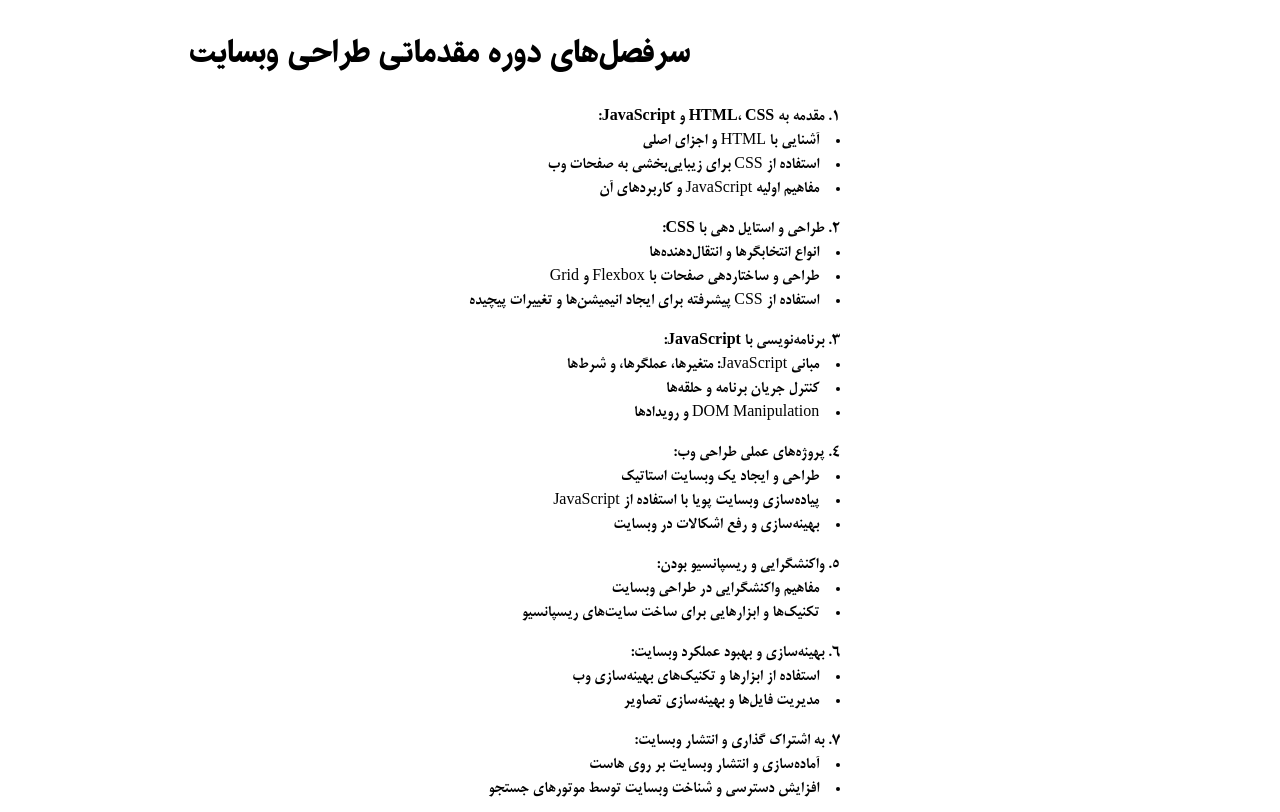
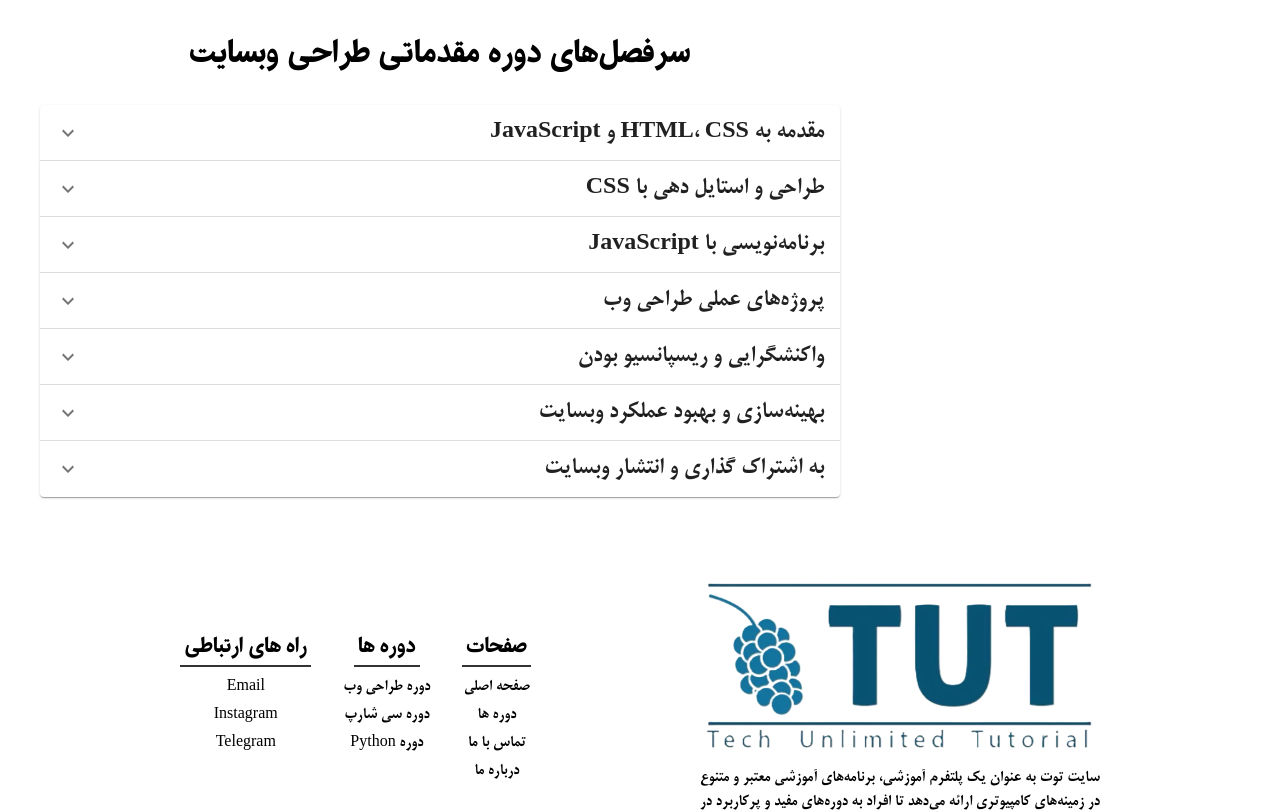
Before and after one commit to kiarashAlizadeh/tut, a React (Create React App) app: page /course/1 in a window 1280 px wide. Shown: the part 1000-1812 px from the top of the page. Built offline with nearby package versions, Linux system fonts and the light colour scheme.

Commit message:
adding accordion using material ui

```diff
--- a/package.json
+++ b/package.json
@@ -3,6 +3,10 @@
   "version": "0.1.0",
   "private": true,
   "dependencies": {
+    "@emotion/react": "^11.11.3",
+    "@emotion/styled": "^11.11.0",
+    "@mui/icons-material": "^5.15.2",
+    "@mui/material": "^5.15.2",
     "@testing-library/jest-dom": "^5.17.0",
     "@testing-library/react": "^13.4.0",
     "@testing-library/user-event": "^13.5.0",
--- a/src/components/CoursePageCom.jsx
+++ b/src/components/CoursePageCom.jsx
@@ -1,3 +1,9 @@
+import Accordion from "@mui/material/Accordion"
+import AccordionSummary from "@mui/material/AccordionSummary"
+import AccordionDetails from "@mui/material/AccordionDetails"
+import Typography from "@mui/material/Typography"
+import ExpandMoreIcon from "@mui/icons-material/ExpandMore"
+
 import { MdOutlineEdit } from "react-icons/md"
 import { IoTime } from "react-icons/io5"
 import { LiaChalkboardTeacherSolid } from "react-icons/lia"
@@ -25,6 +31,7 @@ function CoursePageCom({
   price,
   enabled,
 }) {
+  console.log(courseDetails)
   return (
     <>
       <div className="flex flex-col items-center xl:mb-10">
@@ -158,6 +165,36 @@ function CoursePageCom({
                 {desc}
               </p>
             </div>
+
+            <div className="mt-10 flex w-full flex-col">
+              <h2 class="mb-8 text-center font-IRANKharazmi text-3xl font-bold">
+                {courseDetailsTitle}
+              </h2>
+              {courseDetails.map((course) => {
+                return (
+                  <Accordion>
+                    <AccordionSummary
+                      expandIcon={<ExpandMoreIcon />}
+                      aria-controls="panel1a-content"
+                      id="panel1a-header"
+                    >
+                      <div className="font-black lg:text-2xl">
+                        {course.title}
+                      </div>
+                    </AccordionSummary>
+                    <AccordionDetails>
+                      <ul class="ml-4 list-inside list-disc">
+                        {course.details.map((detail) => (
+                          <li>{detail}</li>
+                        ))}
+                      </ul>
+                    </AccordionDetails>
+                  </Accordion>
+                )
+              })}
+            </div>
+          </div>
+        </div>
         <div class="mx-auto mt-10 w-fit select-none rounded-xl border-2 border-black px-4 py-4 xl:hidden">
           <h3 className="mb-4 text-center font-IRANKharazmi text-2xl font-black">
             جزئیات دوره
@@ -234,23 +271,11 @@ function CoursePageCom({
                 هزینه دوره :
               </b>
               {price === 0 ? (
-                    <span className="text-xl font-black text-red-700">
-                      رایگان!
-                    </span>
+                <span className="text-xl font-black text-red-700">رایگان!</span>
               ) : (
-                    <span className="font-bold text-[#2f6177]">
-                      {price} تومان
-                    </span>
+                <span className="font-bold text-[#2f6177]">{price} تومان</span>
               )}
             </span>
-              </div>
-            </div>
-            <div className="mt-10 flex w-full flex-col">
-              <h2 class="mb-8 text-center font-IRANKharazmi text-3xl font-bold">
-                {courseDetailsTitle}
-              </h2>
-              <div dangerouslySetInnerHTML={{ __html: courseDetails }}></div>
-            </div>
           </div>
         </div>
         {enabled ? (
--- a/src/pages/CoursePage.jsx
+++ b/src/pages/CoursePage.jsx
@@ -25,61 +25,63 @@ JavaScript به عنوان یک زبان برنامه‌نویسی کلاینت
 
 طراحی وبسایت با استفاده از این ابزارها و زبان‌های برنامه‌نویسی، به طور کلی به ایجاد یک تجربه کاربری مطلوب، زیبا و کارآمد می‌پردازد. با استفاده از HTML، صفحه وب ساخته می‌شود، CSS به آن ظاهری زیبا و مناسب می‌بخشد و JavaScript تعاملات و پویایی‌های لازم را فراهم می‌کند. این فرآیند نه تنها از جنبه فنی مهم است، بلکه نقش بسیار مهمی در تجربه کاربری و موفقیت یک وبسایت نیز دارد.`,
       courseDetailsTitle: "سرفصل‌های دوره مقدماتی طراحی وبسایت",
-      courseDetails: `<ol class="list-inside list-decimal">
-    <li class="mb-4">
-      <span class="font-bold">مقدمه به HTML، CSS و JavaScript:</span>
-      <ul class="ml-4 list-inside list-disc">
-        <li>آشنایی با HTML و اجزای اصلی</li>
-        <li>استفاده از CSS برای زیبایی‌بخشی به صفحات وب</li>
-        <li>مفاهیم اولیه JavaScript و کاربردهای آن</li>
-      </ul>
-    </li>
-    <li class="mb-4">
-      <span class="font-bold">طراحی و استایل دهی با CSS:</span>
-      <ul class="ml-4 list-inside list-disc">
-        <li>انواع انتخابگرها و انتقال‌دهنده‌ها</li>
-        <li>طراحی و ساختاردهی صفحات با Flexbox و Grid</li>
-        <li>استفاده از CSS پیشرفته برای ایجاد انیمیشن‌ها و تغییرات پیچیده</li>
-      </ul>
-    </li>
-    <li class="mb-4">
-      <span class="font-bold">برنامه‌نویسی با JavaScript:</span>
-      <ul class="ml-4 list-inside list-disc">
-        <li>مبانی JavaScript: متغیرها، عملگرها، و شرط‌ها</li>
-        <li>کنترل جریان برنامه و حلقه‌ها</li>
-        <li>DOM Manipulation و رویدادها</li>
-      </ul>
-    </li>
-    <li class="mb-4">
-      <span class="font-bold">پروژه‌های عملی طراحی وب:</span>
-      <ul class="ml-4 list-inside list-disc">
-        <li>طراحی و ایجاد یک وبسایت استاتیک</li>
-        <li>پیاده‌سازی وبسایت پویا با استفاده از JavaScript</li>
-        <li>بهینه‌سازی و رفع اشکالات در وبسایت</li>
-      </ul>
-    </li>
-    <li class="mb-4">
-      <span class="font-bold">واکنشگرایی و ریسپانسیو بودن:</span>
-      <ul class="ml-4 list-inside list-disc">
-        <li>مفاهیم واکنشگرایی در طراحی وبسایت</li>
-        <li>تکنیک‌ها و ابزارهایی برای ساخت سایت‌های ریسپانسیو</li>
-      </ul>
-    </li>
-    <li class="mb-4">
-      <span class="font-bold">بهینه‌سازی و بهبود عملکرد وبسایت:</span>
-      <ul class="ml-4 list-inside list-disc">
-        <li>استفاده از ابزارها و تکنیک‌های بهینه‌سازی وب</li>
-        <li>مدیریت فایل‌ها و بهینه‌سازی تصاویر</li>
-      </ul>
-    </li>
-    <li>
-      <span class="font-bold">به اشتراک گذاری و انتشار وبسایت:</span>
-      <ul class="ml-4 list-inside list-disc">
-        <li>آماده‌سازی و انتشار وبسایت بر روی هاست</li>
-        <li>افزایش دسترسی و شناخت وبسایت توسط موتورهای جستجو</li>
-      </ul>
-    </li>
-  </ol>`,
+
+      courseDetails: [
+        {
+          title: "مقدمه به HTML، CSS و JavaScript",
+          details: [
+            "آشنایی با HTML و اجزای اصلی",
+            "استفاده از CSS برای زیبایی‌بخشی به صفحات وب",
+            "مفاهیم اولیه JavaScript و کاربردهای آن",
+          ],
+        },
+        {
+          title: "طراحی و استایل دهی با CSS",
+          details: [
+            "انواع انتخابگرها و انتقال‌دهنده‌ها",
+            "طراحی و ساختاردهی صفحات با Flexbox و Grid",
+            "استفاده از CSS پیشرفته برای ایجاد انیمیشن‌ها و تغییرات پیچیده",
+          ],
+        },
+        {
+          title: "برنامه‌نویسی با JavaScript",
+          details: [
+            "مبانی JavaScript: متغیرها، عملگرها، و شرط‌ها",
+            "کنترل جریان برنامه و حلقه‌ها",
+            "DOM Manipulation و رویدادها",
+          ],
+        },
+        {
+          title: "پروژه‌های عملی طراحی وب",
+          details: [
+            "طراحی و ایجاد یک وبسایت استاتیک",
+            "پیاده‌سازی وبسایت پویا با استفاده از JavaScript",
+            "بهینه‌سازی و رفع اشکالات در وبسایت",
+          ],
+        },
+        {
+          title: "واکنشگرایی و ریسپانسیو بودن",
+          details: [
+            "مفاهیم واکنشگرایی در طراحی وبسایت",
+            "تکنیک‌ها و ابزارهایی برای ساخت سایت‌های ریسپانسیو",
+          ],
+        },
+        {
+          title: "بهینه‌سازی و بهبود عملکرد وبسایت",
+          details: [
+            "استفاده از ابزارها و تکنیک‌های بهینه‌سازی وب",
+            "مدیریت فایل‌ها و بهینه‌سازی تصاویر",
+          ],
+        },
+        {
+          title: "به اشتراک گذاری و انتشار وبسایت",
+          details: [
+            "آماده‌سازی و انتشار وبسایت بر روی هاست",
+            "افزایش دسترسی و شناخت وبسایت توسط موتورهای جستجو",
+          ],
+        },
+      ],
+
       prerequisite: "بدون پیش نیاز",
       level: "مقدماتی",
       courseTime: 23,
@@ -97,63 +99,44 @@ JavaScript به عنوان یک زبان برنامه‌نویسی کلاینت
       title: "دوره C#",
       desc: `زبان برنامه‌نویسی C# یکی از زبان‌های برنامه‌نویسی شیء‌گرا و تحت مدیریت شرکت مایکروسافت است که برای توسعه نرم‌افزارهای متنوع از جمله برنامه‌های دسکتاپ، وب، و موبایل استفاده می‌شود. C# یک زبان بسیار قدرتمند، انعطاف‌پذیر و با عملکرد بالا است که قابلیت‌هایی چون ایمنی نوع‌ها، ارث‌بری، پلی‌مورفیسم و مدیریت حافظه را فراهم می‌کند. این زبان از زیرساخت‌های مدرنی برخوردار است که توسعه دهندگان را قادر می‌سازد به راحتی و با کارایی بالا برنامه‌های متنوع و پیچیده را طراحی، پیاده‌سازی و مدیریت کنند.`,
       courseDetailsTitle: "سرفصل‌های دوره مقدماتی C#",
-      courseDetails: `<ol class="list-inside list-decimal">
-                <li class="mb-4">
-                  <span class="font-bold">مقدمه به C# :</span>
-                  <ul class="ml-4 list-inside list-disc">
-                    <li>تاریخچه و معرفی اولیه</li>
-                    <li>محیط توسعه (IDE) و نصب C#</li>
-                  </ul>
-                </li>
-                <li class="mb-4">
-                  <span class="font-bold">اساسیات برنامه‌نویسی:</span>
-                  <ul class="ml-4 list-inside list-disc">
-                    <li>متغیرها و انواع داده‌ها</li>
-                    <li>عملگرها و عبارات شرطی</li>
-                  </ul>
-                </li>
-                <li class="mb-4">
-                  <span class="font-bold">ساختار داده:</span>
-                  <ul class="ml-4 list-inside list-disc">
-                    <li>آرایه‌ها و رشته‌ها</li>
-                    <li>لیست‌ها و دیکشنری‌ها</li>
-                  </ul>
-                </li>
-                <li class="mb-4">
-                  <span class="font-bold">توابع و متدها:</span>
-                  <ul class="ml-4 list-inside list-disc">
-                    <li>تعریف و استفاده از توابع</li>
-                    <li>پارامترها و بازگشت مقادیر</li>
-                  </ul>
-                </li>
-                <li class="mb-4">
-                  <span class="font-bold">شیءگرایی و کلاس‌ها:</span>
-                  <ul class="ml-4 list-inside list-disc">
-                    <li>مبانی شیءگرایی</li>
-                    <li>تعریف کلاس و اشیاء</li>
-                  </ul>
-                </li>
-                <li class="mb-4">
-                  <span class="font-bold">ورودی و خروجی:</span>
-                  <ul class="ml-4 list-inside list-disc">
-                    <li>ورودی از کاربر</li>
-                    <li>نمایش خروجی</li>
-                  </ul>
-                </li>
-                <li class="mb-4">
-                  <span class="font-bold">استثناءها و اشکال زدایی:</span>
-                  <ul class="ml-4 list-inside list-disc">
-                    <li>مدیریت خطاها و استثناءها</li>
-                    <li>رفع اشکال (Debugging) در برنامه</li>
-                  </ul>
-                </li>
-                <li>
-                  <span class="font-bold">فایل‌ها و ورود/خروج داده:</span>
-                  <ul class="ml-4 list-inside list-disc">
-                    <li>خواندن و نوشتن اطلاعات به فایل‌ها</li>
-                  </ul>
-                </li>
-              </ol>`,
+      courseDetails: [
+        {
+          title: "مقدمه به C#",
+          details: ["تاریخچه و معرفی اولیه", "محیط توسعه (IDE) و نصب C#"],
+        },
+        {
+          title: "اساسیات برنامه‌نویسی",
+          details: ["متغیرها و انواع داده‌ها", "عملگرها و عبارات شرطی"],
+        },
+        {
+          title: "ساختار داده",
+          details: ["آرایه‌ها و رشته‌ها", "لیست‌ها و دیکشنری‌ها"],
+        },
+        {
+          title: "توابع و متدها",
+          details: ["تعریف و استفاده از توابع", "پارامترها و بازگشت مقادیر"],
+        },
+        {
+          title: "شیءگرایی و کلاس‌ها",
+          details: ["مبانی شیءگرایی", "تعریف کلاس و اشیاء"],
+        },
+        {
+          title: "ورودی و خروجی",
+          details: ["ورودی از کاربر", "نمایش خروجی"],
+        },
+        {
+          title: "استثناءها و اشکال زدایی",
+          details: [
+            "مدیریت خطاها و استثناءها",
+            "رفع اشکال (Debugging) در برنامه",
+          ],
+        },
+        {
+          title: "فایل‌ها و ورود/خروج داده",
+          details: ["خواندن و نوشتن اطلاعات به فایل‌ها"],
+        },
+      ],
+
       prerequisite: "آشنایی به الگوریتم و فلوچارت",
       level: "مقدماتی",
       courseTime: 10,
@@ -171,63 +154,43 @@ JavaScript به عنوان یک زبان برنامه‌نویسی کلاینت
       title: "دوره Python",
       desc: `زبان برنامه‌نویسی پایتون یک زبان بسیار پرکاربرد، قابل فهم و قدرتمند است که برای توسعه نرم‌افزارهای متنوع از جمله وب، علوم داده، هوش مصنوعی، اتوماسیون، و توسعه اپلیکیشن‌های موبایل استفاده می‌شود. یکی از مزایای بزرگ پایتون، خوانایی و سادگی بالای زبان است که باعث می‌شود حتی برای مبتدیان نیز آموزش و استفاده از آن راحت باشد. پایتون به عنوان یک زبان توسعه سریع (Rapid Development) شناخته می‌شود؛ به دلیل داشتن تعداد زیادی کتابخانه و ابزارهای آماده که امکانات بسیاری را برای توسعه‌دهندگان فراهم می‌کنند. علاوه بر این، پایتون به عنوان یک زبان کراس پلتفرم است که به راحتی روی سیستم‌های مختلف اجرا می‌شود و قابلیت اتصال و ادغام با سایر زبان‌ها و فناوری‌ها را دارد، که این ویژگی باعث محبوبیت بیشتر آن در صنعت برنامه‌نویسی شده است.`,
       courseDetailsTitle: "سرفصل‌های دوره مقدماتی Python",
-      courseDetails: `<ol class="list-inside list-decimal">
-    <li class="mb-4">
-      <span class="font-bold">مقدمه به پایتون:</span>
-      <ul class="ml-4 list-inside list-disc">
-        <li>تاریخچه و معرفی اولیه</li>
-        <li>محیط توسعه (IDE) و نصب پایتون</li>
-      </ul>
-    </li>
-    <li class="mb-4">
-      <span class="font-bold">اساسیات برنامه‌نویسی:</span>
-      <ul class="ml-4 list-inside list-disc">
-        <li>متغیرها و انواع داده‌ها</li>
-        <li>عملگرها و عبارات شرطی</li>
-      </ul>
-    </li>
-    <li class="mb-4">
-      <span class="font-bold">ساختار داده:</span>
-      <ul class="ml-4 list-inside list-disc">
-        <li>لیست‌ها و تاپل‌ها</li>
-        <li>دیکشنری‌ها و مجموعه‌ها</li>
-      </ul>
-    </li>
-    <li class="mb-4">
-      <span class="font-bold">توابع و متدها:</span>
-      <ul class="ml-4 list-inside list-disc">
-        <li>تعریف و استفاده از توابع</li>
-        <li>پارامترها و بازگشت مقادیر</li>
-      </ul>
-    </li>
-    <li class="mb-4">
-      <span class="font-bold">شیءگرایی و کلاس‌ها:</span>
-      <ul class="ml-4 list-inside list-disc">
-        <li>مبانی شیءگرایی</li>
-        <li>تعریف کلاس و اشیاء</li>
-      </ul>
-    </li>
-    <li class="mb-4">
-      <span class="font-bold">ورودی و خروجی:</span>
-      <ul class="ml-4 list-inside list-disc">
-        <li>ورودی از کاربر</li>
-        <li>نمایش خروجی</li>
-      </ul>
-    </li>
-    <li class="mb-4">
-      <span class="font-bold">استثناءها و اشکال زدایی:</span>
-      <ul class="ml-4 list-inside list-disc">
-        <li>مدیریت خطاها و استثناءها</li>
-        <li>رفع اشکال (Debugging) در برنامه</li>
-      </ul>
-    </li>
-    <li>
-      <span class="font-bold">فایل‌ها و ورود/خروج داده:</span>
-      <ul class="ml-4 list-inside list-disc">
-        <li>خواندن و نوشتن اطلاعات به فایل‌ها</li>
-      </ul>
-    </li>
-  </ol>`,
+      courseDetails: [
+        {
+          title: "مقدمه به پایتون",
+          details: ["تاریخچه و معرفی اولیه", "محیط توسعه (IDE) و نصب پایتون"],
+        },
+        {
+          title: "اساسیات برنامه‌نویسی",
+          details: ["متغیرها و انواع داده‌ها", "عملگرها و عبارات شرطی"],
+        },
+        {
+          title: "ساختار داده",
+          details: ["لیست‌ها و تاپل‌ها", "دیکشنری‌ها و مجموعه‌ها"],
+        },
+        {
+          title: "توابع و متدها",
+          details: ["تعریف و استفاده از توابع", "پارامترها و بازگشت مقادیر"],
+        },
+        {
+          title: "شیءگرایی و کلاس‌ها",
+          details: ["مبانی شیءگرایی", "تعریف کلاس و اشیاء"],
+        },
+        {
+          title: "ورودی و خروجی",
+          details: ["ورودی از کاربر", "نمایش خروجی"],
+        },
+        {
+          title: "استثناءها و اشکال زدایی",
+          details: [
+            "مدیریت خطاها و استثناءها",
+            "رفع اشکال (Debugging) در برنامه",
+          ],
+        },
+        {
+          title: "فایل‌ها و ورود/خروج داده",
+          details: ["خواندن و نوشتن اطلاعات به فایل‌ها"],
+        },
+      ],
       prerequisite: "آشنایی به مبانی برنامه نویسی",
       level: "مقدماتی",
       courseTime: 16,
```
Also changed, not shown: 1 other file (tests, documents, lock files or other folders). Lines whose indentation alone changed are shown as unchanged.
